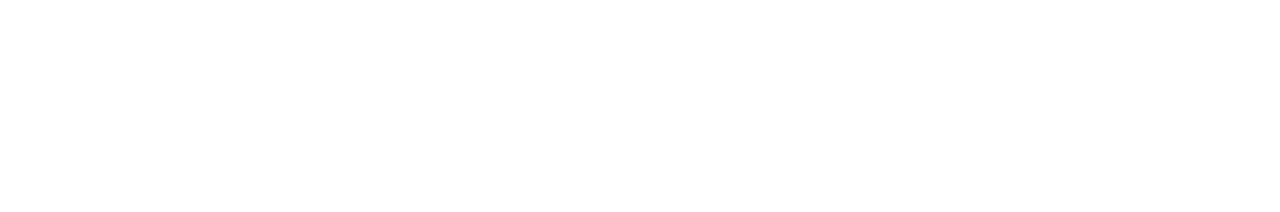
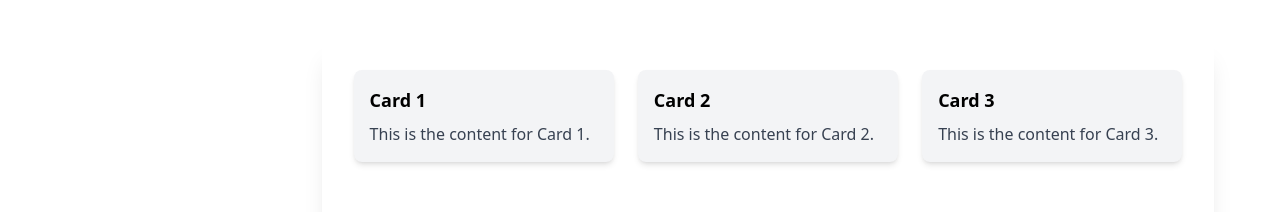
Before and after one commit to peppersalt0/tigerbyte, a Next.js app: page / in a window 1280 px wide. Shown: the part 850-1062 px from the top of the page. Before the commit the page ends 800 px from the top, so only its background shows below. Built offline with nearby package versions, Linux system fonts and the light colour scheme.

Commit message:
started grid and cards

```diff
--- a/src/app/layout.tsx
+++ b/src/app/layout.tsx
@@ -1,6 +1,7 @@
 import type { Metadata } from "next";
 import "./globals.css";
 import Header from "@/components/layout/Header";
+import PageContainer from "@/components/layout/PageContainer";
 
 
 export const metadata: Metadata = {
@@ -17,7 +18,9 @@
     <html lang="en">
       <body>
         <Header />
+          <PageContainer>
             {children}
+          </PageContainer>
       </body>
     </html>
   );
--- a/src/app/page.tsx
+++ b/src/app/page.tsx
@@ -1,8 +1,10 @@
+import Grid from "@/components/layout/Grid";
+
 export default function Home() {
   return (
     <main>
       <div>
-
+        <Grid />
       </div>
     </main>
   )
--- /dev/null
+++ b/src/components/layout/Card.tsx
@@ -0,0 +1,13 @@
+interface CardProps {
+    title: string;
+    content: string;
+  }
+
+  export default function Card({ title, content }: CardProps) {
+    return (
+      <div className="bg-gray-100 rounded-lg shadow-md p-4 transition-transform transform hover:scale-105">
+        <h3 className="text-lg font-semibold mb-2">{title}</h3>
+        <p className="text-gray-700">{content}</p>
+      </div>
+    );
+  }
--- a/src/components/layout/FloatingContainer.tsx
+++ b/src/components/layout/FloatingContainer.tsx
@@ -4,10 +4,10 @@
 
 export default function FloatingContainer({ children }: FloatingContainerProps) {
   return (
-      <div className="relative z-10 flex justify-center px-4 py-6 h-[calc(100vh-4rem)]">
-          <div className="bg-white rounded-xl shadow-xl w-full max-w-[90%] p-6 md:p-8 h-full overflow-y-auto">
-              {children}
-          </div>
+    <div className="relative z-10 flex justify-center px-4 py-6 h-[calc(100vh-4rem)]">
+      <div className="bg-white rounded-xl shadow-xl w-full max-w-[90%] p-6 md:p-8 h-full overflow-y-auto">
+        {children}
       </div>
-  )
+    </div>
+  );
 }
--- /dev/null
+++ b/src/components/layout/Grid.tsx
@@ -0,0 +1,17 @@
+import Card from "./Card";
+
+const cardData = [
+  { title: "Card 1", content: "This is the content for Card 1." },
+  { title: "Card 2", content: "This is the content for Card 2." },
+  { title: "Card 3", content: "This is the content for Card 3." },
+];
+
+export default function Grid() {
+  return (
+    <div className="grid grid-cols-1 md:grid-cols-2 lg:grid-cols-3 gap-6">
+      {cardData.map((card, index) => (
+        <Card key={index} title={card.title} content={card.content} />
+      ))}
+    </div>
+  );
+}
```
